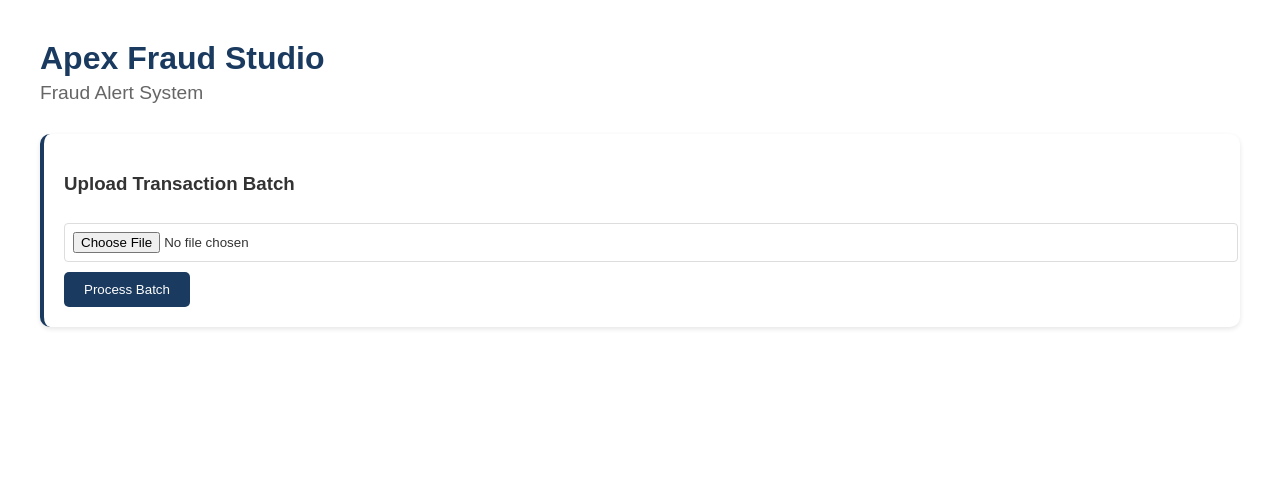
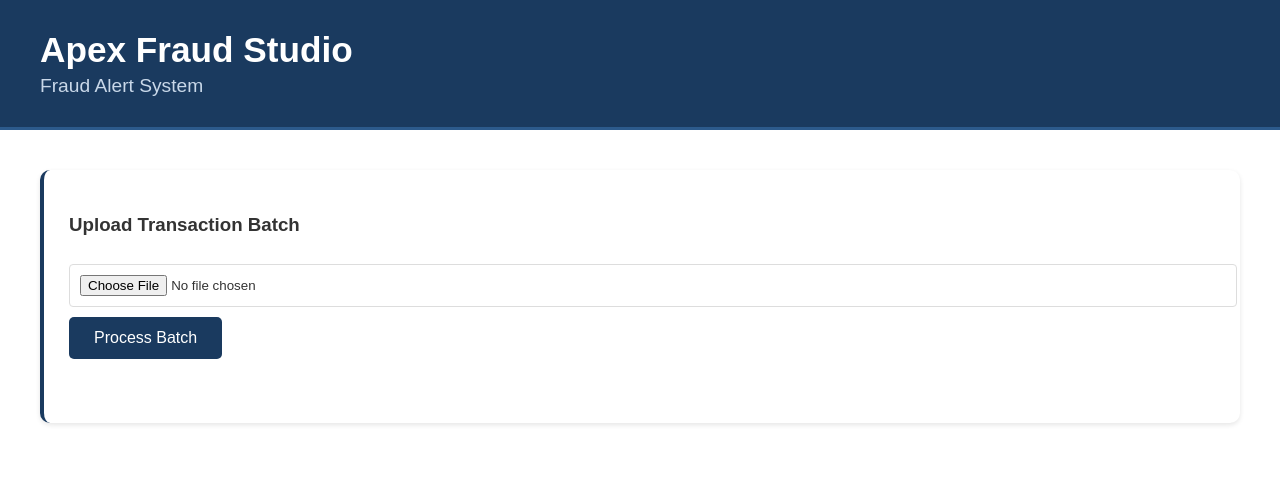
Before and after one commit to AANDROUT/fraud-detection-system, a Flask app: page / in a window 1280 px wide. Shown: the top 492 px of the page. Run offline with Flask 3, Linux system fonts and the light colour scheme.

Commit message:
Update index.html

```diff
--- a/fraud_alert_website/templates/index.html
+++ b/fraud_alert_website/templates/index.html
@@ -5,13 +5,31 @@
     <style>
         body {
             font-family: Arial, sans-serif;
-            margin: 40px;
+            margin: 0;
             background-color: white;
             color: #333;
         }
+        header {
+            background-color: #1a3a5f;
+            color: white;
+            padding: 30px 40px;
+            border-bottom: 3px solid #2c5a8c;
+        }
+        h1 {
+            margin: 0;
+            font-size: 2.2em;
+        }
+        .subtitle {
+            color: #c9d8e9;
+            font-size: 1.2em;
+            margin-top: 5px;
+        }
+        .container {
+            padding: 40px;
+        }
         .upload-section {
             background: white;
-            padding: 20px;
+            padding: 25px;
             border-radius: 10px;
             margin-bottom: 30px;
             border-left: 4px solid #1a3a5f;
@@ -67,43 +85,83 @@
             margin: 5px 0;
             border-radius: 3px;
         }
-        h1 {
-            color: #1a3a5f;
-            margin-bottom: 5px;
-        }
-        .subtitle {
-            color: #666;
-            font-size: 1.2em;
-            margin-bottom: 30px;
-        }
         button {
             background-color: #1a3a5f;
             color: white;
             border: none;
-            padding: 10px 20px;
+            padding: 12px 25px;
             border-radius: 5px;
             cursor: pointer;
+            font-size: 1em;
+            font-weight: 500;
+            transition: background-color 0.3s;
         }
         button:hover {
             background-color: #2c5a8c;
         }
+        button.processing {
+            background-color: #6c757d;
+            cursor: not-allowed;
+        }
+        button.success {
+            background-color: #28a745;
+        }
         input[type="file"] {
-            padding: 8px;
+            padding: 10px;
             margin: 10px 0;
             border: 1px solid #ddd;
             border-radius: 4px;
             width: 100%;
         }
+        .loading-circle {
+            display: inline-block;
+            width: 20px;
+            height: 20px;
+            border: 3px solid #f3f3f3;
+            border-top: 3px solid #3498db;
+            border-radius: 50%;
+            animation: spin 1s linear infinite;
+            margin-right: 10px;
+            vertical-align: middle;
+        }
+        @keyframes spin {
+            0% { transform: rotate(0deg); }
+            100% { transform: rotate(360deg); }
+        }
+        #uploadStatus {
+            margin-top: 15px;
+            padding: 12px;
+            border-radius: 4px;
+            font-weight: 500;
+        }
+        .status-processing {
+            background-color: #e2f0ff;
+            color: #0066cc;
+            border: 1px solid #b3d9ff;
+        }
+        .status-success {
+            background-color: #d4f7d4;
+            color: #2d8515;
+            border: 1px solid #a3e0a3;
+        }
+        .status-error {
+            background-color: #ffe6e6;
+            color: #cc0000;
+            border: 1px solid #ffb3b3;
+        }
     </style>
 </head>
 <body>
+    <header>
         <h1>Apex Fraud Studio</h1>
         <div class="subtitle">Fraud Alert System</div>
+    </header>
 
+    <div class="container">
         <div class="upload-section">
             <h3>Upload Transaction Batch</h3>
             <input type="file" id="fileInput" accept=".csv">
-        <button onclick="processFile()">Process Batch</button>
+            <button id="processButton" onclick="processFile()">Process Batch</button>
             <div id="uploadStatus"></div>
         </div>
 
@@ -119,18 +177,23 @@
             <h3>Low Confidence Alerts (<50%)</h3>
             <div id="lowConfidenceContainer" class="alert-container"></div>
         </div>
+    </div>
 
     <script>
         async function processFile() {
             const fileInput = document.getElementById('fileInput');
             const statusDiv = document.getElementById('uploadStatus');
+            const processButton = document.getElementById('processButton');
 
             if (!fileInput.files[0]) {
-                statusDiv.innerHTML = '<span style="color: red;">Please select a file</span>';
+                statusDiv.innerHTML = '<span class="status-error">Please select a file</span>';
                 return;
             }
 
-            statusDiv.innerHTML = 'Processing...';
+            // Set processing state
+            processButton.innerHTML = '<div class="loading-circle"></div>Processing...';
+            processButton.classList.add('processing');
+            statusDiv.innerHTML = '<div class="status-processing">Processing your file...</div>';
 
             const formData = new FormData();
             formData.append('file', fileInput.files[0]);
@@ -144,14 +207,27 @@
                 const data = await response.json();
 
                 if (data.success) {
-                    statusDiv.innerHTML = '<span style="color: green;">Processing complete!</span>';
+                    // Set success state
+                    processButton.innerHTML = 'Process Batch';
+                    processButton.classList.remove('processing');
+                    processButton.classList.add('success');
+                    statusDiv.innerHTML = '<div class="status-success">Processing complete! Batch successfully analyzed.</div>';
+
                     displayDashboard(data.dashboard);
                     displayAlerts(data.alerts);
                 } else {
-                    statusDiv.innerHTML = `<span style="color: red;">${data.error}</span>`;
+                    // Reset button on error
+                    processButton.innerHTML = 'Process Batch';
+                    processButton.classList.remove('processing');
+                    processButton.classList.remove('success');
+                    statusDiv.innerHTML = `<div class="status-error">${data.error}</div>`;
                 }
             } catch (error) {
-                statusDiv.innerHTML = `<span style="color: red;">Upload failed: ${error}</span>`;
+                // Reset button on error
+                processButton.innerHTML = 'Process Batch';
+                processButton.classList.remove('processing');
+                processButton.classList.remove('success');
+                statusDiv.innerHTML = `<div class="status-error">Upload failed: ${error}</div>`;
             }
         }
 
```
Lines whose indentation alone changed are shown as unchanged.
